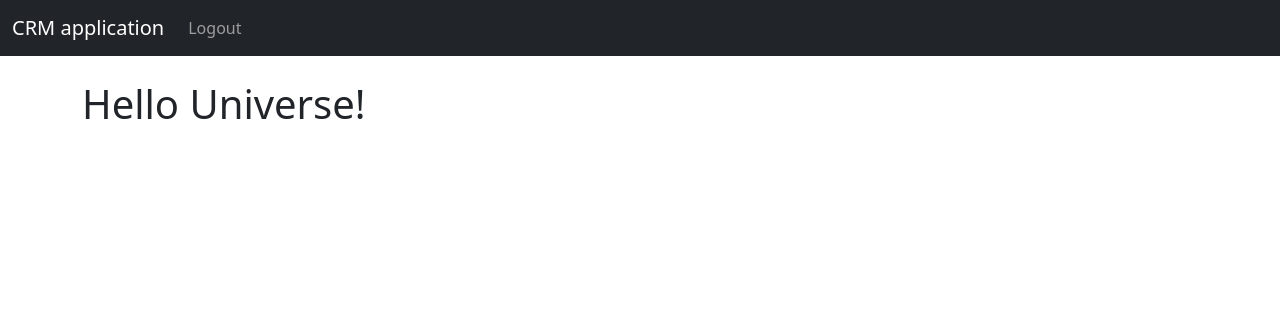
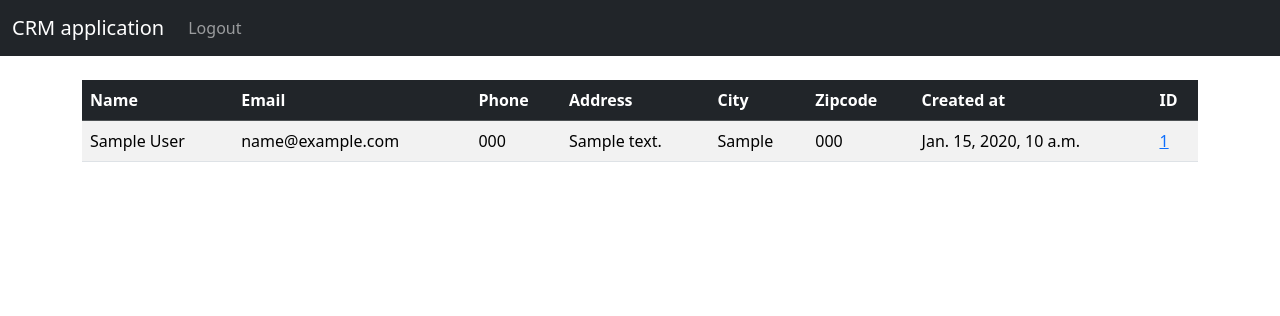
Before and after one commit to JorgeFernandes-Git/dcrm, a Django app: page / in a window 1280 px wide. Shown: the top 316 px of the page. Run offline with Django 5.2, Linux system fonts and the light colour scheme; a user stored in the database is signed in; tables that the repository leaves empty hold one stand-in row (values such as "Sample post").

Commit message:
Add record view.

```diff
--- a/website/templates/home.html
+++ b/website/templates/home.html
@@ -1,9 +1,41 @@
 {% extends "base.html" %}
 {% block content %}
-<div class="col-md-6 offset-md-3"></div>
+
     {%if user.is_authenticated%}
-      <h1>Hello Universe!</h1>
+
+      <table class="table table-striped table-hover">
+        <thead class="table-dark">
+          <tr>
+            <th scope="col">Name</th>
+            <th scope="col">Email</th>
+            <th scope="col">Phone</th>
+            <th scope="col">Address</th>
+            <th scope="col">City</th>
+            <th scope="col">Zipcode</th>
+            <th scope="col">Created at</th>
+            <th scope="col">ID</th>
+          </tr>
+        </thead>
+        <tbody>
+                {% if records %}
+                  {% for record in records %}
+                  <tr>
+                    <td>{{record.first_name}}
+                    {{record.last_name}}</td>
+                    <td>{{record.email}}</td>
+                    <td>{{record.phone}}</td>
+                    <td>{{record.address}}</td>
+                    <td>{{record.city}}</td>
+                    <td>{{record.zip_code}}</td>
+                    <td>{{record.create_at}}</td>
+                    <td><a href="{%url "record" record.id%}">{{record.id}}</td>
+                  </tr>
+                  {% endfor %}
+                {% endif %}
+        </tbody>
+      </table>
     {% else %}
+    <div class="col-md-6 offset-md-3">
       <h1>Login</h1>
       <br/>
       <form method="POST" action="{%url "home"%}">
@@ -19,7 +51,8 @@
           <br/>
           <button type="submit" class="btn btn-secondary">Login</button>
       </form>
-</div>
+    </div>
+
 
 {% endif %}
 {% endblock %}
--- a/website/urls.py
+++ b/website/urls.py
@@ -6,4 +6,5 @@ urlpatterns = [
     # path("login/", views.login_user, name="login"),
     path("logout/", views.logout_user, name="logout"),
     path("register/", views.register_user, name="register"),
+    path("record/<int:pk>", views.customer_record, name="record"),
 ]
--- a/website/views.py
+++ b/website/views.py
@@ -2,9 +2,12 @@ from django.shortcuts import render, redirect
 from django.contrib.auth import authenticate, login, logout
 from django.contrib import messages
 from .forms import SignUpForm
+from .models import Record
 
 
 def home(request):
+    records = Record.objects.all()
+
     # Check to see if logging in
     if request.method == "POST":
         username = request.POST["username"]
@@ -25,7 +28,7 @@ def home(request):
             messages.success(request, "There was an error logging in.")
             return redirect("home")
     else:
-        return render(request, "home.html", {})
+        return render(request, "home.html", {"records": records})
 
 
 # def login_user(request):
@@ -57,3 +60,12 @@ def register_user(request):
         return render(request, "register.html", {"form": form})
 
     return render(request, "register.html", {"form": form})
+
+
+def customer_record(request, pk):
+    if request.user.is_authenticated:
+        customer_record = Record.objects.get(id=pk)
+        return render(request, "record.html", {"customer_record": customer_record})
+    else:
+        messages.success(request, "You must be logged in to view that page.")
+        return redirect("home")
```
Also changed, not shown: website/templates/record.html (added, +23 -0 lines).
